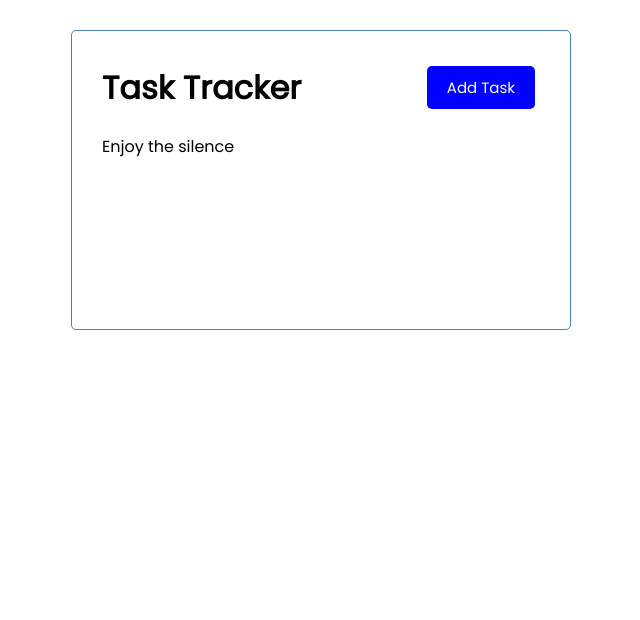
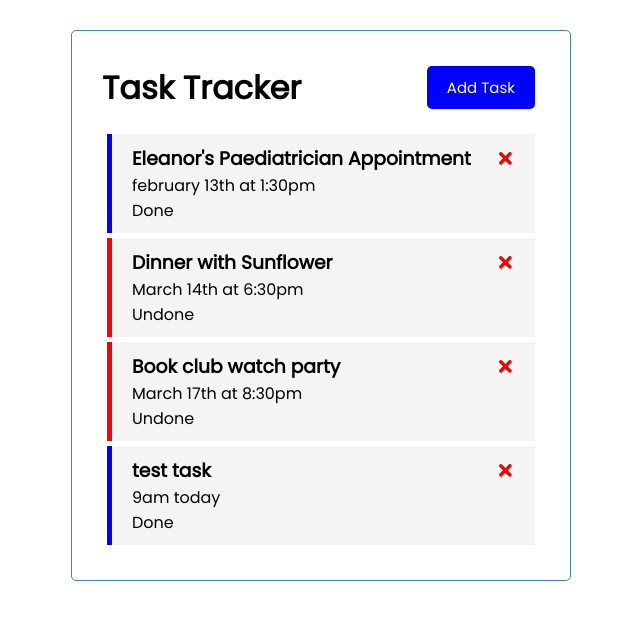
Before and after one commit to David-Inkheart/react-task-tracker, a React (Create React App) app: page / in a window 1280 px wide. Shown: the top 620 px of the page, without its empty margins (319-959 px from the left). Built offline with nearby package versions, Linux system fonts and the light colour scheme; no server answers; data requests are answered from the project's data file.

Commit message:
tested build and made changes persist to storage

```diff
--- /dev/null
+++ b/db.json
@@ -0,0 +1,28 @@
+{
+  "todos": [
+    {
+      "id": 1,
+      "todo": "Eleanor's Paediatrician Appointment",
+      "day": "february 13th at 1:30pm",
+      "completed": true
+    },
+    {
+      "id": 2,
+      "todo": "Dinner with Sunflower",
+      "day": "March 14th at 6:30pm",
+      "completed": false
+    },
+    {
+      "id": 3,
+      "todo": "Book club watch party",
+      "day": "March 17th at 8:30pm",
+      "completed": false
+    },
+    {
+      "todo": "test task",
+      "day": "9am today",
+      "completed": true,
+      "id": 4
+    }
+  ]
+}
--- a/package.json
+++ b/package.json
@@ -6,9 +6,11 @@
     "@testing-library/jest-dom": "^5.16.5",
     "@testing-library/react": "^13.4.0",
     "@testing-library/user-event": "^13.5.0",
+    "json-server": "^0.17.2",
     "react": "^18.2.0",
     "react-dom": "^18.2.0",
     "react-icons": "^4.7.1",
+    "react-router-dom": "^6.8.1",
     "react-scripts": "5.0.1",
     "web-vitals": "^2.1.4"
   },
@@ -16,7 +18,8 @@
     "start": "react-scripts start",
     "build": "react-scripts build",
     "test": "react-scripts test",
-    "eject": "react-scripts eject"
+    "eject": "react-scripts eject",
+    "server": "json-server --watch db.json --port 5000"
   },
   "eslintConfig": {
     "extends": [
--- a/src/App.js
+++ b/src/App.js
@@ -8,29 +8,82 @@ const App = () => {
   const [showAddTask, setShowAddTask] = useState(false)
   const [tasks, setTasks] = useState([]);
 
+//Alternate data to fetch and populate
+
+// useEffect(() => {
+//   const fetchTasks = async () => {
+//     const res = await fetch('https://dummyjson.com/todos')
+//       const data = await res.json()
+//
+//       return data
+//  }
+//
+//  fetchTasks()
+// }, []);
+
+// Fetch Tasks
   useEffect(() => {
-    fetch('https://dummyjson.com/todos')
+    fetch('http://localhost:5000/todos')
       .then(res => res.json())
-      .then(data => setTasks(data.todos))
+      .then(data => setTasks(data))
       .catch(error => console.log(error));
   }, []);
 
+// Fetch Task
+  const fetchTask = async (id) => {
+    const res = await fetch(`http://localhost:5000/todos/${id}`)
+    const data = await res.json()
+
+    return data
+  }
+
   // Add Task
   const addTask = (task) => {
-    const id = Math.floor(Math.random() * 10000) + 1;
-    const newTask = { id, ...task  }
-    setTasks([...tasks, newTask])
+    fetch('http://localhost:5000/todos/', {
+      method: 'POST',
+      headers: {
+        'Content-type': 'application/json'
+      },
+      body: JSON.stringify(task)
+    })
+    .then(res => res.json())
+    .then(data => setTasks([...tasks, data]))
+    .catch(error => console.log(error));
+
+    // const id = Math.floor(Math.random() * 10000) + 1;
+    // const newTask = { id, ...task  }
+    // setTasks([...tasks, newTask])
+
   }
 
   // Delete Task
   const deleteTask = (id) => {
+    fetch(`http://localhost:5000/todos/${id}`, {
+    method: 'DELETE'
+  })
+  .then(() => {
     setTasks(tasks.filter((task) => task.id !== id));
+  })
+  .catch(error => console.log(error));
   }
 
   // Toggle Reminder/Completed
 
-  const toggleReminder = (id) => {
-    setTasks(tasks.map((task) => task.id === id ? { ...task, completed: !task.completed } : task))
+  const toggleReminder = async (id) => {
+    const taskToToggle = await fetchTask(id)
+    const updTask = { ...taskToToggle, completed: !taskToToggle.completed }
+
+    const res = await fetch(`http://localhost:5000/todos/${id}`, {
+      method: 'PUT',
+      headers: {
+        'Content-type': 'application/json'
+      },
+      body: JSON.stringify(updTask)
+    });
+
+    const data = await res.json()
+
+    setTasks(tasks.map((task) => task.id === id ? { ...task, completed: data.completed } : task))
   }
 
   return (
--- a/src/components/AddTask.js
+++ b/src/components/AddTask.js
@@ -3,7 +3,7 @@ import {useState} from "react"
 const AddTask = ({ onAdd }) => {
 const [todo, setTodo] = useState('')
 const [day, setDay] = useState('')
-const [completed, setCompleted] = useState('done')
+const [completed, setCompleted] = useState(false)
 
 const onSubmit = (e) => {
     e.preventDefault()
@@ -31,8 +31,8 @@ const onSubmit = (e) => {
             <input type="text" placeholder="Add Day & Time" value={day} onChange={(e) => setDay(e.target.value)} />
         </div>
         <div className="form-control form-control-check">
-            <label>Set Completed</label>
-            <input type="checkbox" checked={completed==='undone'} value={completed} onChange={(e) => setCompleted(e.currentTarget.checked ? "undone" : "")} />
+            <label>Set Reminder</label>
+            <input type="checkbox" checked={completed===false} value={completed} onChange={(e) => setCompleted(e.currentTarget.checked)} />
         </div>
 
         <input type="submit" value="save Task" className="btn btn-block"/>
--- a/src/components/Task.js
+++ b/src/components/Task.js
@@ -2,10 +2,11 @@ import { FaTimes } from 'react-icons/fa'
 
 const Task = ({ task, onDelete, onToggle }) => {
   return (
-    <div className={`task ${task.completed || task.reminder? 'completed' : ''}`} onDoubleClick={() => onToggle(task.id)}>
+    <div className={`task ${task.completed ? 'completed' : ''}`} onDoubleClick={() => onToggle(task.id)}>
       <h3>
         {task.todo} <FaTimes style={{ color: 'red', cursor: 'pointer' }} onClick={() => onDelete(task.id)} />
       </h3>
+      <p>{task.day}</p>
       <p>{`${task.completed ? task.userId = 'Done' : 'Undone'}`}</p>
     </div>
   )
```
Also changed, not shown: src/components/Footer.js (added), 1 other file (tests, documents, lock files or other folders).
